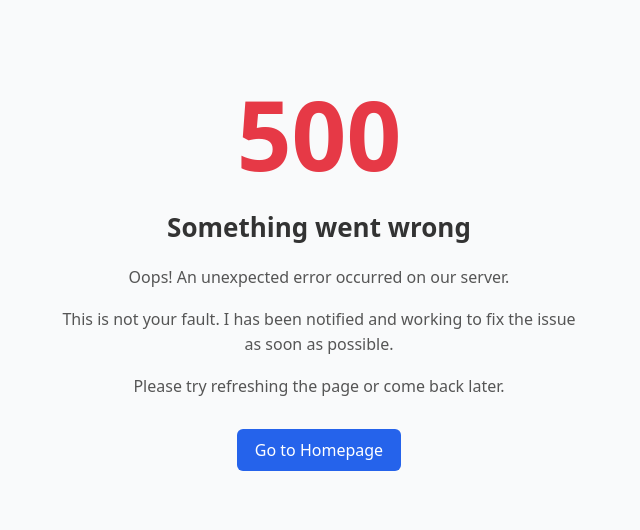
After one commit to Vignesh21J/Project_StuddyBuddy, a Django app: template templates/500.html in a window 1280 px wide. The commit adds this page. Shown: the top 530 px of the page, without its empty margins (321-961 px from the left). Run offline with Django 3.2, Linux system fonts and the light colour scheme; the template is opened without the code that fills it, so the values that code supplies are empty.

Commit message:
fix: solved  production issues and update live code

```diff
--- a/base/urls.py
+++ b/base/urls.py
@@ -14,5 +14,4 @@ urlpatterns = [
     path('topics/', views.TopicPage , name="topics"),
 
     path('about/', views.AboutView, name='about'),
-
 ]
--- a/studdybuddy/settings.py
+++ b/studdybuddy/settings.py
@@ -26,7 +26,7 @@ SECRET_KEY = config('SECRET_KEY')
 # SECURITY WARNING: don't run with debug turned on in production!
 DEBUG = config('DEBUG', default=False, cast=bool)
 
-ALLOWED_HOSTS = []
+ALLOWED_HOSTS = ['studdybuddy.pythonanywhere.com']
 
 
 # Application definition
@@ -211,3 +211,5 @@ STATIC_ROOT = BASE_DIR / "staticfiles"
 
 MEDIA_URL = '/media/'
 MEDIA_ROOT = BASE_DIR / 'media'
+
+DEFAULT_AUTO_FIELD = 'django.db.models.BigAutoField'
--- a/studdybuddy/static/css/style.css
+++ b/studdybuddy/static/css/style.css
@@ -435,6 +435,7 @@ a {
 }
 
 .topics__list li a span {
+    margin-left: 4rem;
     padding: 0.5rem 1rem;
     background-color: var(--color-dark);
     border-radius: 3px;
--- /dev/null
+++ b/templates/500.html
@@ -0,0 +1,79 @@
+<!DOCTYPE html>
+<html lang="en">
+<head>
+    <meta charset="UTF-8">
+    <meta name="viewport" content="width=device-width, initial-scale=1.0">
+    {% load static %}
+    <link rel="icon" type="image/png" href="{% static 'images/favicon.png' %}">
+
+    <title>500 - Server Error</title>
+
+    <style>
+        body {
+            font-family: system-ui, -apple-system, BlinkMacSystemFont, "Segoe UI", sans-serif;
+            text-align: center;
+            padding: 60px 20px;
+            background-color: #f9fafb;
+            color: #333;
+        }
+
+        .error-code {
+            font-size: 96px;
+            font-weight: 800;
+            color: #e63946;
+            margin-bottom: 10px;
+        }
+
+        .message {
+            font-size: 26px;
+            font-weight: 600;
+            margin-bottom: 20px;
+        }
+
+        .solution {
+            font-size: 16px;
+            color: #555;
+            max-width: 520px;
+            margin: 0 auto 30px;
+            line-height: 1.6;
+        }
+
+        a {
+            display: inline-block;
+            padding: 10px 18px;
+            text-decoration: none;
+            background-color: #2563eb;
+            color: #fff;
+            border-radius: 6px;
+            font-weight: 500;
+        }
+
+        a:hover {
+            background-color: #1d4ed8;
+        }
+    </style>
+</head>
+<body>
+
+    <div class="error-code">500</div>
+
+    <div class="message">
+        Something went wrong
+    </div>
+
+    <div class="solution">
+        <p>
+            Oops! An unexpected error occurred on our server.
+        </p>
+        <p>
+            This is not your fault. I has been notified and working to fix the issue as soon as possible.
+        </p>
+        <p>
+            Please try refreshing the page or come back later.
+        </p>
+    </div>
+
+    <a href="{% url 'home' %}">Go to Homepage</a>
+
+</body>
+</html>
--- a/templates/about.html
+++ b/templates/about.html
@@ -33,7 +33,7 @@
         <h2>Important Note</h2>
         <p>
             All rooms and topics on StuddyBuddy are <strong>public</strong>.
-            There are no private rooms.
+            There are no private topics and no private rooms.
         </p>
         <p>
             This helps everyone discover discussions easily and learn in an open,
--- a/templates/navbar.html
+++ b/templates/navbar.html
@@ -9,8 +9,8 @@
                     <img src="{% static 'images/logo.svg' %}" alt="Logo" />
                     <h1>StuddyBuddy</h1>
                 </a>
+	    </div>
 
-            </div>
 
             <nav class="header__menu">
 
--- a/users/admin.py
+++ b/users/admin.py
@@ -15,7 +15,7 @@ class CustomUserAdmin(UserAdmin):
         "date_joined",
     )
 
-    ordering = ("email",)
+    ordering = ("-date_joined",)
 
     fieldsets = UserAdmin.fieldsets + (
         (None, {
--- a/users/forms.py
+++ b/users/forms.py
@@ -16,7 +16,7 @@ class RegisterUserForm(UserCreationForm):
         }
         widgets = {
             "username": forms.TextInput(attrs={
-                "placeholder": "Enter your Username"
+                "placeholder": "Enter your username"
             }),
             "email": forms.EmailInput(attrs={
                 "placeholder": "Enter your email address"
--- a/users/templates/users/login.html
+++ b/users/templates/users/login.html
@@ -28,14 +28,14 @@
 
                         <div class="form__group">
                             <label>Email</label>
-                            <input type="email" name="username" placeholder="Enter Your Email Address" />
+                            <input type="email" name="username" placeholder="Enter your email address" />
                         </div>
 
                         <div class="form__group">
                             <label for="password">Password</label>
 
                             <div class="password-wrapper">
-                                <input type="password" name="password" id="password" placeholder="Enter Your Password"
+                                <input type="password" name="password" id="password" placeholder="Enter password"
                                 />
                                 <i class="bi bi-eye toggle-password" data-target="password"></i>
                             </div>
--- a/users/templates/users/profile.html
+++ b/users/templates/users/profile.html
@@ -39,7 +39,7 @@
                 <div class="roomList__header">
                     <div>
                         <h2>Totally <strong>{{ rooms_count }}</strong> Study
-                            {% if rooms_count == 1 %}
+                            {% if rooms_count == 0 or rooms_count == 1 %}
                               Room
                             {% else %}
                                 Rooms
```
Also changed, not shown: base/views.py (+52 -19 lines), studdybuddy/urls.py (+6 -2 lines), templates/404.html (added, +76 -0 lines), users/views.py (+6 -5 lines), templates/home.html (line endings or trailing spaces), 1 other file.
